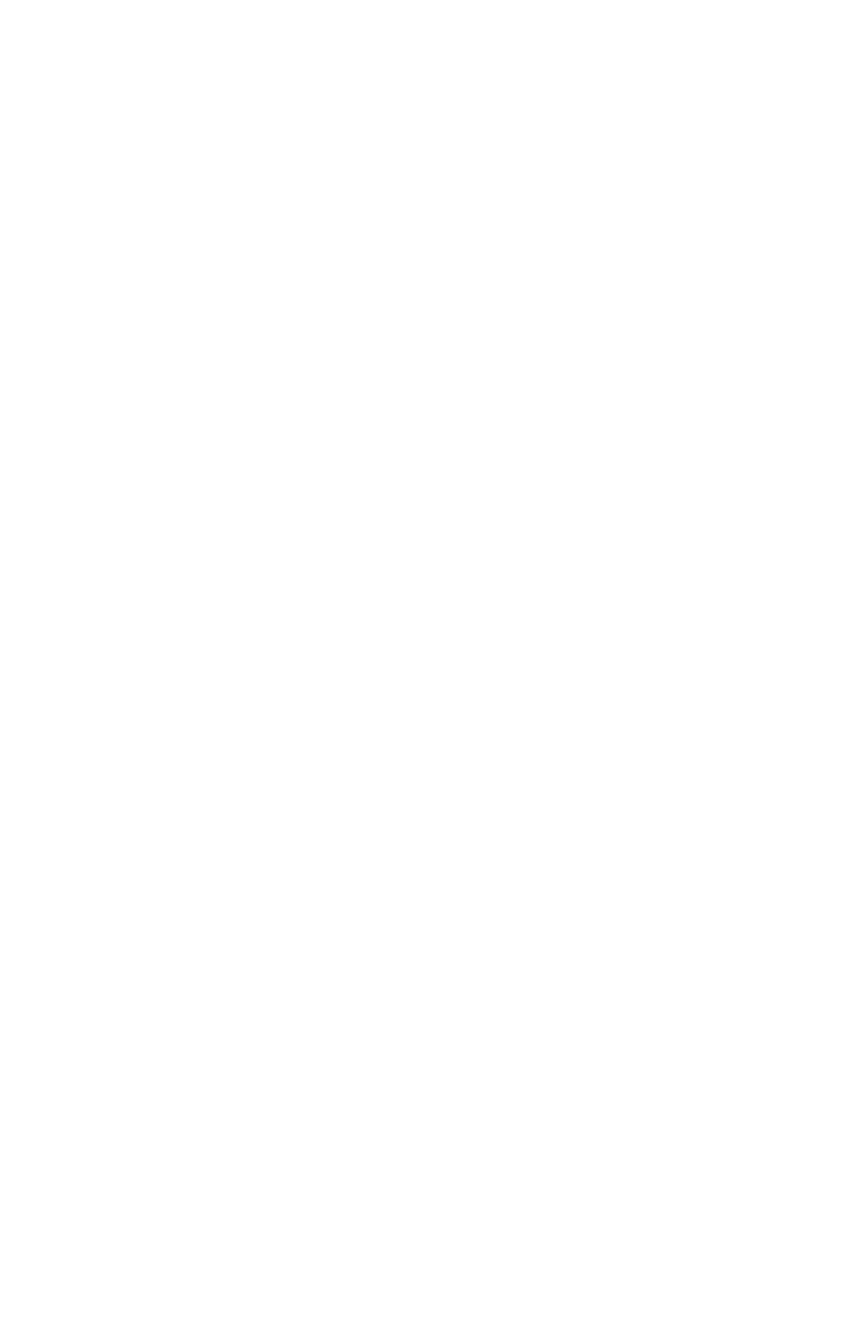
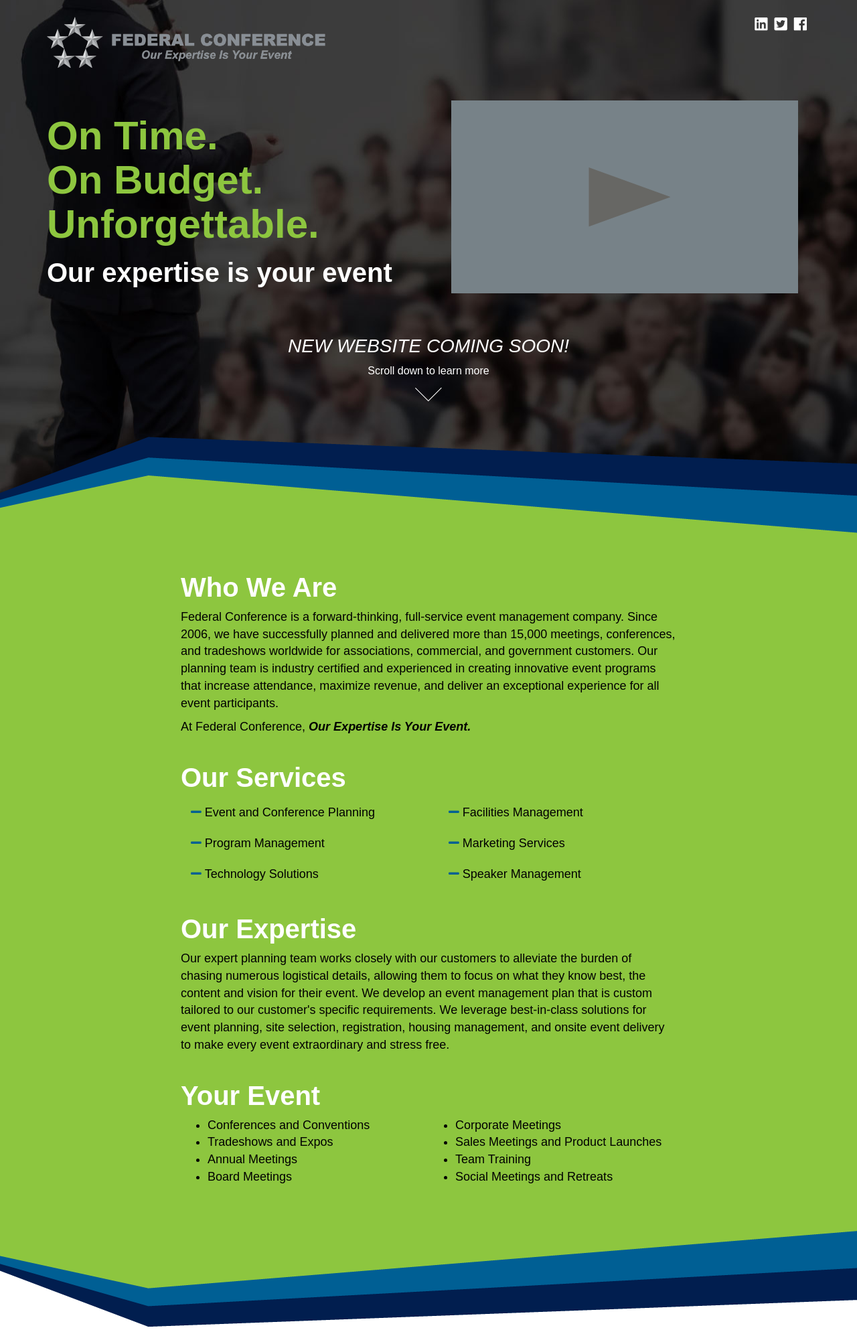
Before and after one commit to ChildressAgency/federalconference, a PHP site: page /demo-home.html in a window 1280 px wide. Before the commit the part shown is empty. Shown: the top 1986 px of the page at 67% size. Before the commit the page ends 800 px from the top, so only its background shows below. Run offline with PHP 8.4, Linux system fonts and the light colour scheme; some libraries are stand-ins or nearby versions.

Commit message:
home demo styled

```diff
--- a/demo-home.html
+++ b/demo-home.html
@@ -0,0 +1,293 @@
+<!DOCTYPE html>
+<html lang="en" class="no-js">
+
+<head>
+  <meta charset="utf-8">
+  <meta http-equiv="X-UA-Compatible" content="IE=edge">
+  <meta name="viewport" content="width=device-width, initial-scale=1.0">
+  <meta name="author" content="">
+
+  <meta http-equiv="cache-control" content="public">
+  <meta http-equiv="cache-control" content="private">
+
+  <title>Federal Conferences</title>
+  <link rel="stylesheet" href="https://maxcdn.bootstrapcdn.com/bootstrap/3.3.7/css/bootstrap.min.css" type="text/css" media="all" />
+  <link rel="stylesheet" href="https://use.fontawesome.com/releases/v5.1.0/css/all.css" integrity="sha384-lKuwvrZot6UHsBSfcMvOkWwlCMgc0TaWr+30HWe3a4ltaBwTZhyTEggF5tJv8tbt" crossorigin="anonymous">
+  <link rel="stylesheet" id="federalconference-css" href="style.css" type="text/css" media="all" />
+
+  <script type="text/javascript" src="https://ajax.googleapis.com/ajax/libs/jquery/1.12.4/jquery.min.js"></script>
+  <script type="text/javascript" src="https://maxcdn.bootstrapcdn.com/bootstrap/3.3.7/js/bootstrap.min.js"></script>
+  <script type="text/javascript" src="js/federalconference-scripts.js"></script>
+
+  <!-- HTML5 shim and Respond.js IE8 support of HTML5 elements and media queries -->
+  <!--[if lt IE 9]>
+      <script src="https://oss.maxcdn.com/html5shiv/3.7.2/html5shiv.min.js"></script>
+      <script src="https://oss.maxcdn.com/respond/1.4.2/respond.min.js"></script>
+    <![endif]-->
+
+</head>
+<body>
+  <header id="header">
+    <div class="container">
+      <a href="#" class="header-logo">
+        <img src="images/logo.png" class="img-responsive pull-left" alt="" />
+      </a>
+      <div class="social pull-right">
+        <a href="#" target="_blank" class="text-hide">LinkedIn<i class="fab fa-linkedin"></i></a>
+        <a href="#" target="_blank" class="text-hide">Twitter<i class="fab fa-twitter-square"></i></a>
+        <a href="#" target="_blank" class="text-hide">Facebook<i class="fab fa-facebook"></i></a>
+      </div>
+    </div>
+  </header>
+
+  <div id="hp-hero" class="hero">
+    <div class="container">
+      <div class="hero-caption">
+        <div class="row">
+          <div class="col-sm-6">
+            <h1>On Time.<br />On Budget.<br />Unforgettable.<br /><small>Our expertise is your event</small></h1>
+          </div>
+          <div class="col-sm-6">
+            <div class="embed-responsive embed-responsive-16by9">
+              <img src="images/video-placeholder.png" class="img-responsive center-block" alt="" />
+            </div>
+          </div>
+        </div>
+      </div>
+      <div class="hero-sub-caption">
+        <h2><em>NEW WEBSITE COMING SOON!</em></h2>
+        <p>Scroll down to learn more</p>
+        <img src="images/down-arrow.png" alt="" />
+      </div>
+    </div>
+    <img src="images/stripes.png" class="stripes" alt="" />
+  </div>
+
+  <main id="main">
+    <div class="container">
+      <article>
+        <h2>Who We Are</h2>
+        <p>Federal Conference is a forward-thinking, full-service event management company. Since 2006, we have successfully planned and delivered more than 15,000 meetings, conferences, and tradeshows worldwide for associations, commercial, and government customers. Our planning team is industry certified and experienced in creating innovative event programs that increase attendance, maximize revenue, and deliver an exceptional experience for all event participants.</p>
+        <p>At Federal Conference, <strong><em>Our Expertise Is Your Event.</em></strong></p>
+      </article>
+      <article>
+        <h2>Our Services</h2>
+        <div class="panel-group" id="services" role="tablist" aria-multiselectable="true">
+          <div class="row">
+            <div class="col-sm-6">
+
+              <div class="panel panel-default">
+                <div class="panel-heading" role="tab" id="service-heading-1">
+                  <h4 class="panel-title">
+                    <a href="#service-1" class="collapsed" role="button" data-toggle="collapse" data-parent="#services" aria-expanded="false" aria-controls="service-1">Event and Conference Planning</a>
+                  </h4>
+                </div>
+                <div id="service-1" class="panel-collapse collapse" role="tabpanel" aria-labelledby="service-heading-1">
+                  <div class="panel-body">
+                    <ul>
+                      <li>Site Selection</li>
+                      <li>Registration Management</li>
+                      <li>Housing Management</li>
+                      <li>Onsite Event Delivery</li>
+                      <li>Transportation Management</li>
+                      <li>Childcare Services</li>
+                      <li>Event Financial Services</li>
+                      <li>Exhibit Sales and Sponsorships</li>
+                    </ul>
+                  </div>
+                </div>
+              </div>
+              <div class="panel panel-default">
+                <div class="panel-heading" role="tab" id="service-heading-2">
+                  <h4 class="panel-title">
+                    <a href="#service-2" class="collapsed" role="button" data-toggle="collapse" data-parent="#services" aria-expanded="false" aria-controls="service-2">Program Management</a>
+                  </h4>
+                </div>
+                <div id="service-2" class="panel-collapse collapse" role="tabpanel" aria-labelledby="service-heading-2">
+                  <div class="panel-body">
+                    <ul>
+                      <li>Site Selection</li>
+                      <li>Registration Management</li>
+                      <li>Housing Management</li>
+                      <li>Onsite Event Delivery</li>
+                      <li>Transportation Management</li>
+                      <li>Childcare Services</li>
+                      <li>Event Financial Services</li>
+                      <li>Exhibit Sales and Sponsorships</li>
+                    </ul>
+                  </div>
+                </div>
+              </div>
+              <div class="panel panel-default">
+                <div class="panel-heading" role="tab" id="service-heading-3">
+                  <h4 class="panel-title">
+                    <a href="#service-3" class="collapsed" role="button" data-toggle="collapse" data-parent="#services" aria-expanded="false" aria-controls="service-3">Technology Solutions</a>
+                  </h4>
+                </div>
+                <div id="service-3" class="panel-collapse collapse" role="tabpanel" aria-labelledby="service-heading-3">
+                  <div class="panel-body">
+                    <ul>
+                      <li>Site Selection</li>
+                      <li>Registration Management</li>
+                      <li>Housing Management</li>
+                      <li>Onsite Event Delivery</li>
+                      <li>Transportation Management</li>
+                      <li>Childcare Services</li>
+                      <li>Event Financial Services</li>
+                      <li>Exhibit Sales and Sponsorships</li>
+                    </ul>
+                  </div>
+                </div>
+              </div>
+
+
+            </div>
+            <div class="col-sm-6">
+
+              <div class="panel panel-default">
+                <div class="panel-heading" role="tab" id="service-heading-4">
+                  <h4 class="panel-title">
+                    <a href="#service-4" class="collapsed" role="button" data-toggle="collapse" data-parent="#services" aria-expanded="false" aria-controls="service-4">Facilities Management</a>
+                  </h4>
+                </div>
+                <div id="service-4" class="panel-collapse collapse" role="tabpanel" aria-labelledby="service-heading-4">
+                  <div class="panel-body">
+                    <ul>
+                      <li>Site Selection</li>
+                      <li>Registration Management</li>
+                      <li>Housing Management</li>
+                      <li>Onsite Event Delivery</li>
+                      <li>Transportation Management</li>
+                      <li>Childcare Services</li>
+                      <li>Event Financial Services</li>
+                      <li>Exhibit Sales and Sponsorships</li>
+                    </ul>
+                  </div>
+                </div>
+              </div>
+              <div class="panel panel-default">
+                <div class="panel-heading" role="tab" id="service-heading-5">
+                  <h4 class="panel-title">
+                    <a href="#service-5" class="collapsed" role="button" data-toggle="collapse" data-parent="#services" aria-expanded="false" aria-controls="service-5">Marketing Services</a>
+                  </h4>
+                </div>
+                <div id="service-5" class="panel-collapse collapse" role="tabpanel" aria-labelledby="service-heading-5">
+                  <div class="panel-body">
+                    <ul>
+                      <li>Site Selection</li>
+                      <li>Registration Management</li>
+                      <li>Housing Management</li>
+                      <li>Onsite Event Delivery</li>
+                      <li>Transportation Management</li>
+                      <li>Childcare Services</li>
+                      <li>Event Financial Services</li>
+                      <li>Exhibit Sales and Sponsorships</li>
+                    </ul>
+                  </div>
+                </div>
+              </div>
+              <div class="panel panel-default">
+                <div class="panel-heading" role="tab" id="service-heading-6">
+                  <h4 class="panel-title">
+                    <a href="#service-6" class="collapsed" role="button" data-toggle="collapse" data-parent="#services" aria-expanded="false" aria-controls="service-6">Speaker Management</a>
+                  </h4>
+                </div>
+                <div id="service-6" class="panel-collapse collapse" role="tabpanel" aria-labelledby="service-heading-6">
+                  <div class="panel-body">
+                    <ul>
+                      <li>Site Selection</li>
+                      <li>Registration Management</li>
+                      <li>Housing Management</li>
+                      <li>Onsite Event Delivery</li>
+                      <li>Transportation Management</li>
+                      <li>Childcare Services</li>
+                      <li>Event Financial Services</li>
+                      <li>Exhibit Sales and Sponsorships</li>
+                    </ul>
+                  </div>
+                </div>
+              </div>
+
+            </div>
+          </div>
+        </div>
+      </article>
+      <article>
+        <h2>Our Expertise</h2>
+        <p>Our expert planning team works closely with our customers to alleviate the burden of chasing numerous logistical details, allowing them to focus on what they know best, the content and vision for their event. We develop an event management plan that is custom tailored to our customer's specific requirements. We leverage best-in-class solutions for event planning, site selection, registration, housing management, and onsite event delivery to make every event extraordinary and stress free.</p>
+      </article>
+      <article id="your-event">
+        <h2>Your Event</h2>
+        <ul>
+          <li>Conferences and Conventions</li>
+          <li>Tradeshows and Expos</li>
+          <li>Annual Meetings</li>
+          <li>Board Meetings</li>
+          <li>Corporate Meetings</li>
+          <li>Sales Meetings and Product Launches</li>
+          <li>Team Training</li>
+          <li>Social Meetings and Retreats</li>
+        </ul>
+      </article>
+    </div>
+  </main>
+  <div id="contact-section">
+    <img src="images/stripes-upsidedown.png" class="img-responsive stripe-upsidedown" alt="" />
+    <div class="container">
+      <p>For more information on how Federal Conference can save you time & money and take the headache out of planning your next event contact us:</p>
+      <div class="row">
+        <div class="col-sm-6">
+          <h2 class="email-link">
+            <img src="images/envelope-icon.png" class="center-block" alt="" />
+            <a href="mailto:sales@federalconference.com">sales@federalconference.com</a>
+          </h2>
+        </div>
+        <div class="col-sm-6">
+          <h2 class="phone-link">
+            <img src="images/phone-icon.png" class="center-block" alt="" />
+            <a href="tel:866-311-8809">866-311-8809</a>
+          </h2>
+        </div>
+      </div>
+    </div>
+  </div>
+  <div id="sign-up-section">
+    <img src="images/stripes-2.png" class="img-responsive stripe-2" alt="" />
+    <div class="container">
+      <h2>Stay Up-to-Date</h2>
+      <p>Sign-up to receive news about Federal Conference and updates on the launch of our new website.</p>
+      <div class="contact-form">
+        <div class="form-group">
+          <label for="fname" class="sr-only">First Name</label>
+          <input type="text" id="fname" class="form-control input-lg" placeholder="First Name" />
+        </div>
+        <div class="form-group">
+          <label for="lname" class="sr-only">Last Name</label>
+          <input type="text" id="lname" class="form-control input-lg" placeholder="Last Name" />
+        </div>
+        <div class="form-group">
+          <label for="your-email" class="sr-only">Email Address</label>
+          <input type="email" id="your-email" class="form-control input-lg" placeholder="Email Address" />
+        </div>
+        <div class="form-group">
+          <input type="submit" class="btn-main" value="Sign me up" />
+        </div>
+      </div>
+    </div>
+  </div>
+  <footer id="footer">
+    <div class="container">
+      <p>You can also follow us on social media:</p>
+      <div class="social">
+        <a href="#" target="_blank" class="text-hide">LinkedIn<i class="fab fa-linkedin"></i></a>
+        <a href="#" target="_blank" class="text-hide">Twitter<i class="fab fa-twitter-square"></i></a>
+        <a href="#" target="_blank" class="text-hide">Facebook<i class="fab fa-facebook"></i></a>
+      </div>
+      <div class="copyright">
+        <p>&copy;2018 Federal Conference</p>
+        <p>website created by <a href="https://childressagency.com" target="_blank">The Childress Agency</a></p>
+      </div>
+    </div>
+  </footer>
+</body>
+</html>
--- a/style.css
+++ b/style.css
@@ -4,3 +4,240 @@
   Template Author URI: https://childressagency.com
   Version: 1.0
 */
+
+body{
+  font-family:Arial, Helvetica, sans-serif;
+  font-size:18px;
+  color:#000;
+}
+
+.btn-main{
+  background-color:#8dc63f;
+  color:#fff;
+  border:none;
+  font-size:26px;
+  padding:5px 40px;
+  transition:all .3s ease;
+}
+.btn-main:hover,
+.btn-main:focus{
+  background-color:#011e4f;
+}
+
+#header{
+  position:absolute;
+  width:100%;
+  top:0;
+  left:0;
+  padding-top:25px;
+  padding-bottom:25px;
+  z-index:99;
+}
+#header .social .fab{
+  font-size:22px;
+  color:#fff;
+  transition:all .3s ease;
+  margin-right:5px;
+}
+#header .social a:hover .fab,
+#header .social a:focus .fab{
+  color:#8dc63f;
+}
+.hero{
+  background-image:url(images/speaker-audience.jpg);
+  background-repeat:no-repeat;
+  background-size:cover;
+  background-position:center center;
+  min-height:815px;
+  position:relative;
+}
+.hero-caption{
+  margin-top:150px;
+}
+.hero .stripes{
+  position:absolute;
+  width:100%;
+  height:auto;
+  bottom:0;
+  left:0;
+}
+.hero-caption h1{
+  font-size:60px;
+  color:#8dc63f;
+  font-weight:bold;
+}
+.hero-caption h1>small{
+  color:#fff;
+  font-size:40px;
+  font-weight:bold;
+}
+.hero-sub-caption{
+  text-align:center;
+  color:#fff;
+  margin-top:40px;
+}
+.hero-sub-caption h2{
+  font-size:28px;
+}
+.hero-sub-caption p{
+  font-size:16px;
+}
+
+#main{
+  background-color:#8dc63f;
+}
+#main>.container{
+  max-width:770px;
+}
+#main article{
+  margin-top:40px;
+}
+#main article h2{
+  font-size:40px;
+  font-weight:bold;
+  color:#fff;
+}
+
+#services .panel,
+#services .panel-heading{
+  background-color:transparent;
+  border:none;
+  box-shadow:none;
+}
+#services .panel-title{
+  font-size:18px;
+  color:#000;
+}
+#services .panel-default>.panel-heading+.panel-collapse>.panel-body{
+  border:none;
+}
+#services .panel-title>a:hover,
+#services .panel-title>a:focus{
+  text-decoration:none;
+}
+#services .panel-title>a:before{
+  content:"\f067";
+  color:#005f94;
+  font-family:"Font Awesome 5 Free";
+  font-weight:bold;
+  margin-right:5px;
+}
+#services .panel-title>a.collapsed:before{
+  content:"\f068";
+}
+
+.stripe-upsidedown{
+  width:100%;
+}
+
+#contact-section .container{
+  max-width:880px;
+  text-align:center;
+  padding-top:60px;
+  padding-bottom:60px;
+}
+#contact-section p{
+  font-size:26px;
+  color:#8dc63f;
+}
+.email-link>img{
+  margin-bottom:20px;
+}
+.phone-link>img{
+  margin-bottom:10px;
+}
+#contact-section a{
+  color:#8dc63f;
+}
+#contact-section a:hover,
+#contact-section a:focus{
+  text-decoration:none;
+}
+
+#sign-up-section{
+  background-image:url(images/two-people-on-laptop.jpg);
+  background-repeat:no-repeat;
+  background-size:cover;
+  background-position:center top;
+  min-height:725px;
+  text-align:center;
+  padding-bottom:80px;
+}
+#sign-up-section .stripe-2{
+  width:100%;
+}
+#sign-up-section>.container{
+  max-width:660px;
+}
+#sign-up-section h2{
+  font-size:70px;
+  color:#fff;
+  font-weight:bold;
+  font-style:italic;
+}
+#sign-up-section p{
+  font-size:26px;
+  color:#fff;
+  line-height:1.2em;
+}
+.contact-form{
+  max-width:415px;
+  margin-left:auto;
+  margin-right:auto;
+  margin-top:40px;
+}
+.contact-form .form-control{
+  border-radius:0;
+}
+.contact-form .btn-main{
+  margin-top:40px;
+}
+
+#footer{
+  background-color:#011e4f;
+  color:#fff;
+  text-align:center;
+  padding-top:40px;
+  padding-bottom:40px;
+}
+#footer p{
+  font-size:26px;
+}
+#footer .social{
+  margin-top:25px;
+}
+#footer .social a .fab{
+  font-size:50px;
+  color:#fff;
+  transition:all .3s ease;
+  margin-right:20px;
+}
+#footer .social a:last-child .fab{
+  margin-right:0;
+}
+#footer .social a:hover .fab,
+#footer .social a:focus .fab{
+  color:#8dc63f;
+}
+.copyright{
+  margin-top:60px;
+}
+#footer .copyright>p{
+  font-size:14px;
+  margin-bottom:0;
+}
+#footer .copyright>p>a{
+  color:#fff;
+}
+#footer .copyright>p>a:hover,
+#footer .copyright>p>a:focus{
+  color:#fff;
+}
+
+
+@media (min-width:768px){
+  #your-event ul{
+    column-count:2;
+    column-gap:40px;
+  }
+}
```
